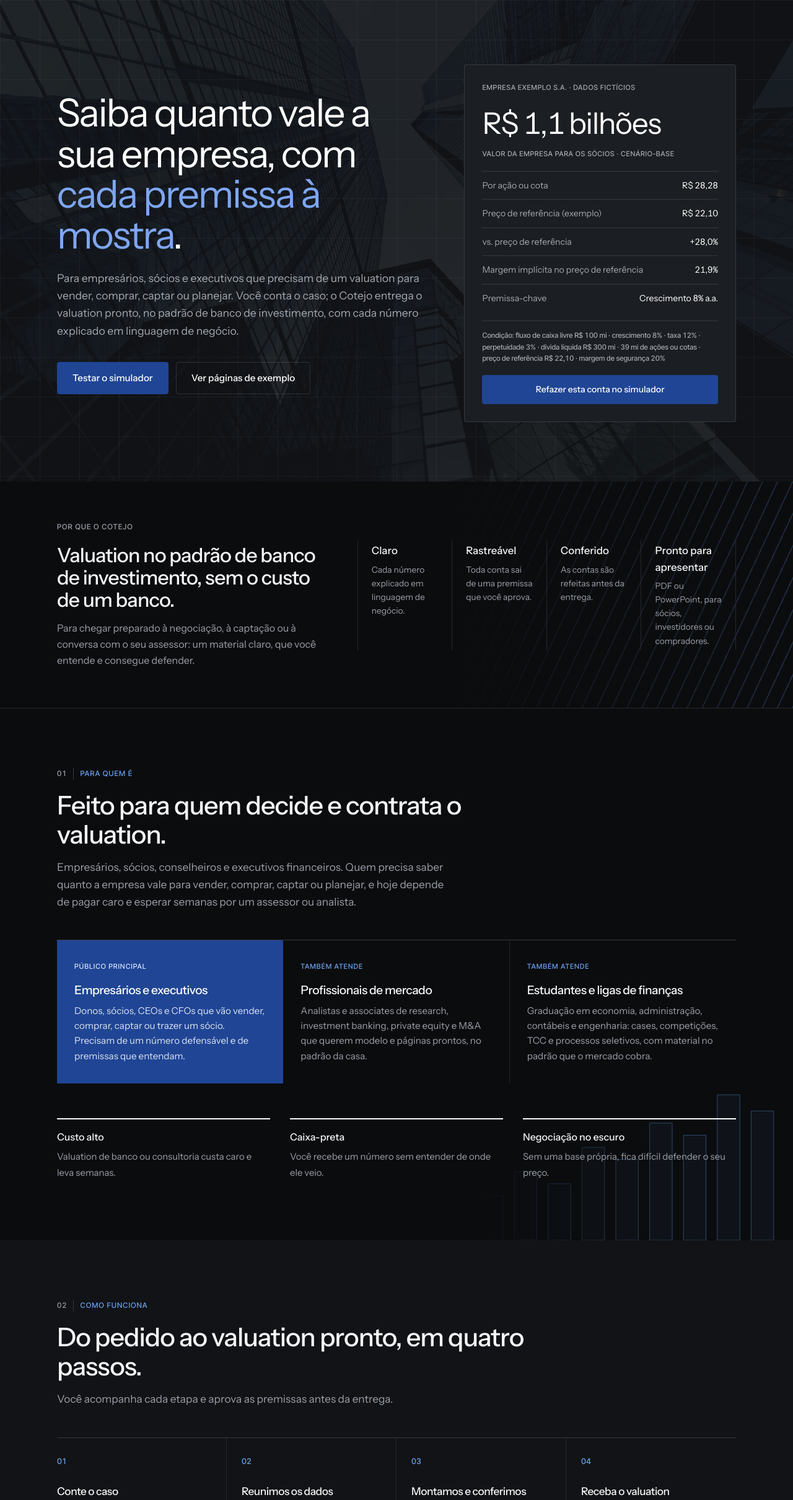
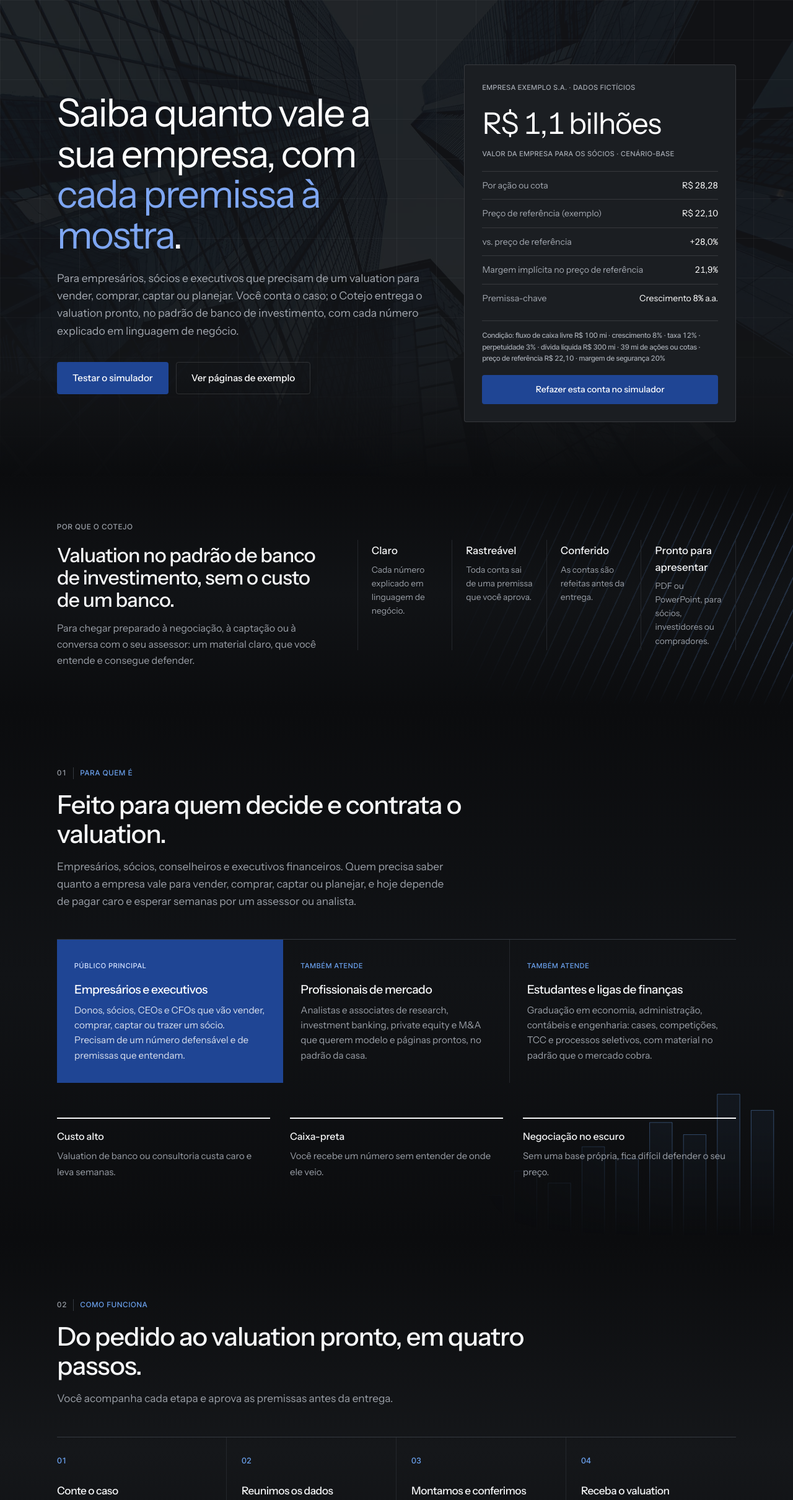
Before and after one commit to pedroxto/cotejo, a plain HTML site: page index.html in a window 1280 px wide. Shown: the part 73-2493 px from the top of the page at 62% size. Drawn offline with Linux system fonts and the light colour scheme.

Commit message:
Suaviza as transições entre seções e remove as linhas de separação
Co-Authored-By: Claude Sonnet 5.5 <noreply@anthropic.com>

```diff
--- a/index.html
+++ b/index.html
@@ -82,7 +82,7 @@ header{position:sticky;top:0;z-index:10;background:var(--hdr);backdrop-filter:bl
 @media(max-width:900px){.hero .grid{grid-template-columns:1fr;gap:48px}.hero{padding:72px 0}}
 
 /* pitch: faixa de pilares */
-.pitch{padding:0;border-bottom:1px solid var(--line)}
+.pitch{padding:0}
 .pitch-box{display:grid;grid-template-columns:1fr 1.4fr;gap:48px;align-items:center;padding:64px 0}
 .pitch-box h2{font-size:clamp(1.5rem,2.6vw,2rem)}
 .pitch-box p{color:var(--muted)}
@@ -346,7 +346,7 @@ td.mid{background:var(--mid);font-weight:600;color:var(--on-panel)}
 .cta-final .btn{grid-column:2;grid-row:1/3;background:var(--cta);color:var(--cta-ink)}
 .cta-final .btn:hover{background:var(--cta-hover)}
 @media(max-width:760px){.cta-final{grid-template-columns:1fr;padding:48px 24px}.cta-final .btn{grid-column:1;grid-row:auto;justify-self:start}}
-footer{padding:56px 0 64px;margin-top:96px;border-top:1px solid var(--line);color:var(--muted);font-size:.8rem}
+footer{padding:56px 0 64px;margin-top:96px;color:var(--muted);font-size:.8rem}
 footer p+p{margin-top:10px}
 .foot-logo{margin-bottom:18px;width:max-content}
 footer p:last-child{max-width:820px}
@@ -539,6 +539,16 @@ footer p:last-child{max-width:820px}
 .cta-final p{color:rgba(255,255,255,.85)}
 .cta-final .btn{background:#fff;color:var(--cta)}
 .cta-final .btn:hover{background:#e6edfb}
+/* transição suave entre seções: cada uma escurece nas pontas e o próximo bloco já começa escuro */
+section{background:linear-gradient(to bottom,var(--bg),var(--soft) 50%,var(--bg))}
+section.soft{background:linear-gradient(to bottom,var(--bg),var(--card) 50%,var(--bg))}
+.hero{background:linear-gradient(to bottom,var(--panel) 78%,var(--bg))}
+/* bordas dos fundos decorativos somem antes do fim da seção */
+.hero::before,.hero::after{-webkit-mask-image:linear-gradient(to bottom,#000 55%,transparent);mask-image:linear-gradient(to bottom,#000 55%,transparent)}
+.pitch::before{-webkit-mask-image:linear-gradient(to left,#000,transparent),linear-gradient(to bottom,transparent,#000 22%,#000 78%,transparent);mask-image:linear-gradient(to left,#000,transparent),linear-gradient(to bottom,transparent,#000 22%,#000 78%,transparent);-webkit-mask-composite:source-in;mask-composite:intersect}
+#duvidas::before{-webkit-mask-image:linear-gradient(to right,#000,transparent),linear-gradient(to bottom,transparent,#000 22%,#000 78%,transparent);mask-image:linear-gradient(to right,#000,transparent),linear-gradient(to bottom,transparent,#000 22%,#000 78%,transparent);-webkit-mask-composite:source-in;mask-composite:intersect}
+#como::before{-webkit-mask-image:linear-gradient(to bottom,#000 35%,transparent);mask-image:linear-gradient(to bottom,#000 35%,transparent)}
+#para-quem::before{-webkit-mask-image:linear-gradient(to left,#000 40%,transparent),linear-gradient(to bottom,#000 45%,transparent);mask-image:linear-gradient(to left,#000 40%,transparent),linear-gradient(to bottom,#000 45%,transparent);-webkit-mask-composite:source-in;mask-composite:intersect}
 </style>
 </head>
 <body>
```
